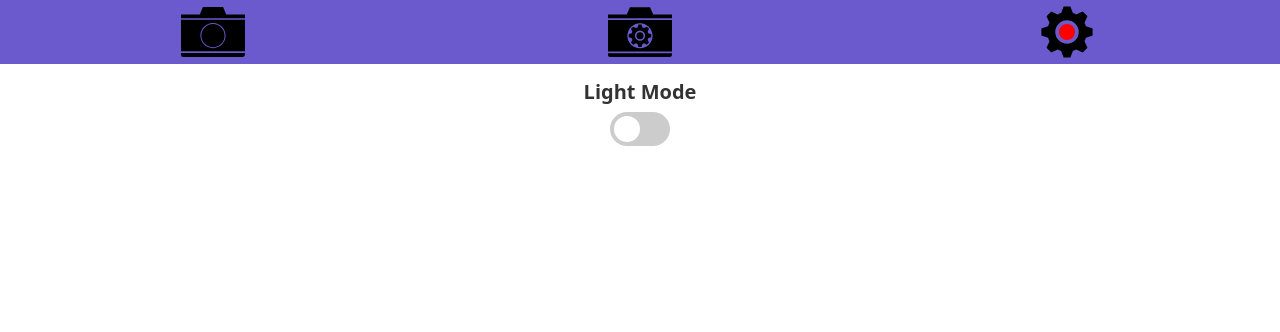
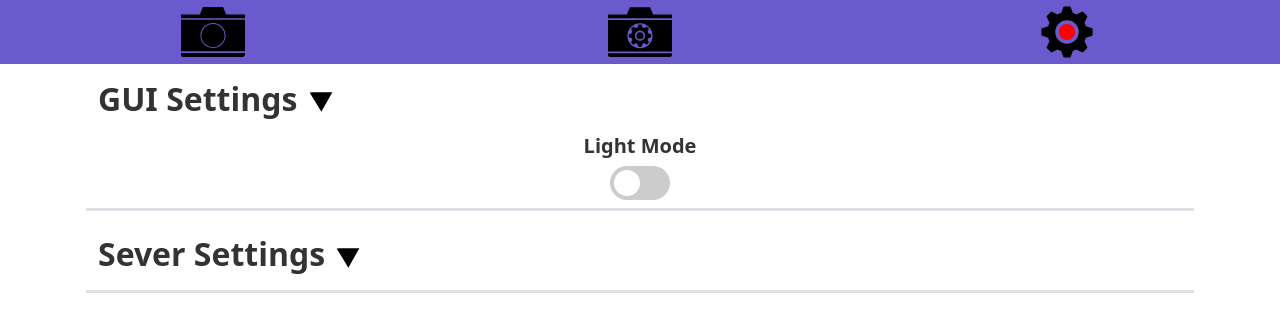
Before and after one commit to laser-vision-system/gui, a Vue app in the folder laser-intensity-monitor-gui/: page /#/settings in a window 1280 px wide. Shown: the top 332 px of the page. Built offline with nearby package versions, Linux system fonts and the light colour scheme.

Commit message:
FEAT:Added the gui/server settings tab to the GUI

```diff
--- a/laser-intensity-monitor-gui/src/style.css
+++ b/laser-intensity-monitor-gui/src/style.css
@@ -101,3 +101,12 @@
     border-color: slateblue;
     color: black;
 }
+.line-break {
+    border: none;
+    height: 3px;
+    color: var(--config-title);
+    background-color: var(--line-break-color);
+}
+.toggle-button {
+    filter: var(--filter-background);
+}
--- a/laser-intensity-monitor-gui/src/views/DeviceSettings.vue
+++ b/laser-intensity-monitor-gui/src/views/DeviceSettings.vue
@@ -1243,12 +1243,7 @@ option:hover{
     object-fit: contain;
     max-height: 500px;
 }
-.line-break {
-    border: none;
-    height: 3px;
-    color: var(--config-title);
-    background-color: var(--line-break-color);
-}
+
 .error {
     background: var(--range-alert);
     border-radius: 1rem;
@@ -1267,7 +1262,5 @@ option:hover{
     margin-bottom: 0.75rem;
     text-align: center;
 }
-.toggle-button {
-    filter: var(--filter-background);
-}
+
 </style>
--- a/laser-intensity-monitor-gui/src/views/Settings.vue
+++ b/laser-intensity-monitor-gui/src/views/Settings.vue
@@ -1,11 +1,33 @@
 <script setup>
-import { useTheme } from '../composables/useTheme'
-const { theme, toggleTheme } = useTheme()
+import { ref } from 'vue';
+import { useTheme } from '../composables/useTheme';
+const { theme, toggleTheme } = useTheme();
+// icons
+import arrowUp from '../assets/images/arrow-up.svg';
+import arrowDown from '../assets/images/arrow-down.svg';
+
+// ----------------------
+//        V-model values
+// ----------------------
+
+// toggle settings sections
+const isGUI = ref(true);
+const isServer = ref(true);
+
 </script>
 <template>
     <div class="container">
         <div class="row p-3">
-            <div class="col text-center">
+            <!-- GUI Settings -->
+            <h2 class="fw-bold">
+                GUI Settings
+                <img
+                :src="isGUI ? arrowDown : arrowUp"
+                alt="toggle button" width="30" height="30" class="toggle-button"
+                @click="isGUI = !isGUI"
+                >
+            </h2>
+            <div class="col-12 text-center py-2" v-if="isGUI">
                 <h5 class="fw-bold" v-if="theme === 'dark'">Dark Mode</h5>
                 <h5 class="fw-bold" v-if="theme === 'light'">Light Mode</h5>
                 <label class="switch">
@@ -13,7 +35,23 @@ const { theme, toggleTheme } = useTheme()
                     <span class="slider round"></span>
                 </label>
             </div>
+            <hr class="line-break">
+            <!-- SERVER SETTINGS -->
+            <div class="col-12 py-2">
+                <h2 class="fw-bold">
+                    Sever Settings
+                    <img
+                    :src="isServer ? arrowDown : arrowUp"
+                    alt="toggle button" width="30" height="30" class="toggle-button"
+                    @click="isServer = !isServer"
+                    >
+                </h2>
+                <!-- Server Defaults -->
+                <div class="server-default-section">
 
+                </div>
+            </div>
+            <hr class="line-break">
         </div>
     </div>
 </template>
@@ -77,4 +115,8 @@ input:checked+.slider:before {
 .slider.round:before {
     border-radius: 50%;
 }
+
+.server-default-section{
+
+}
 </style>
```
